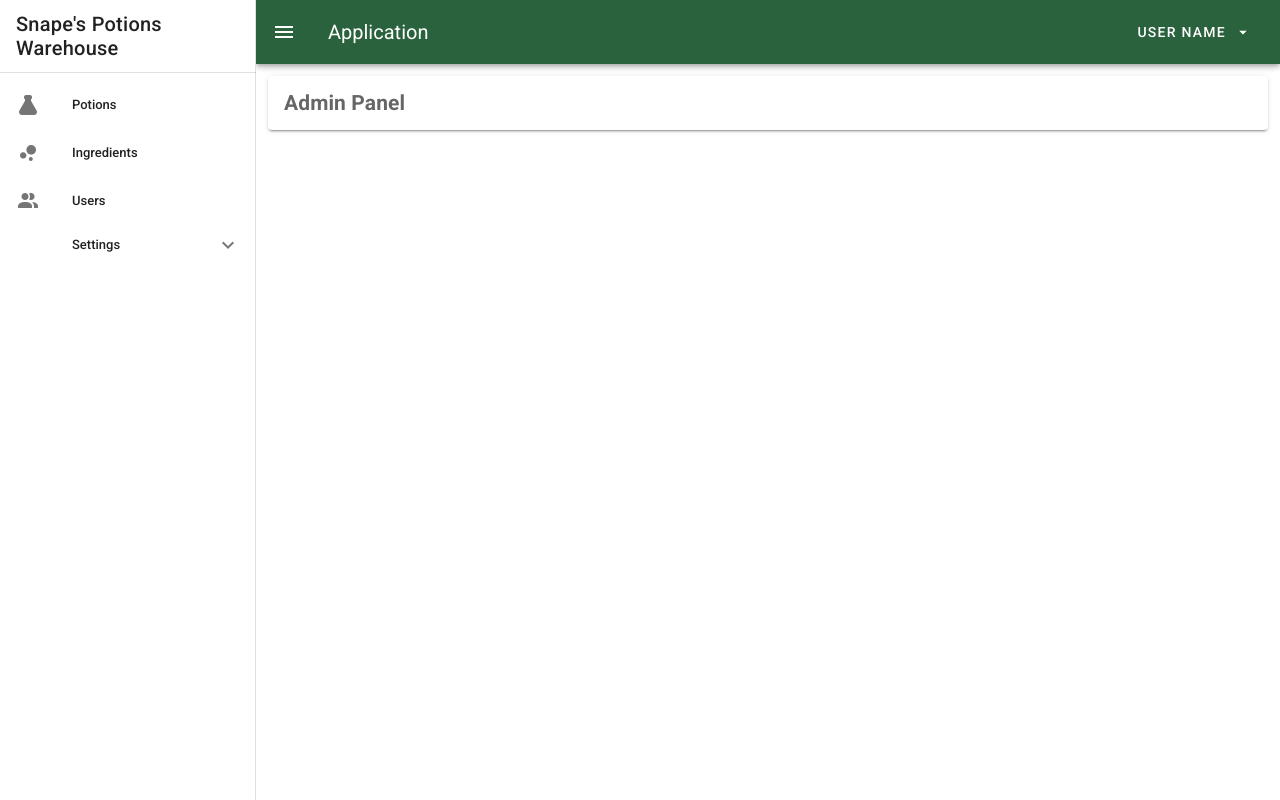
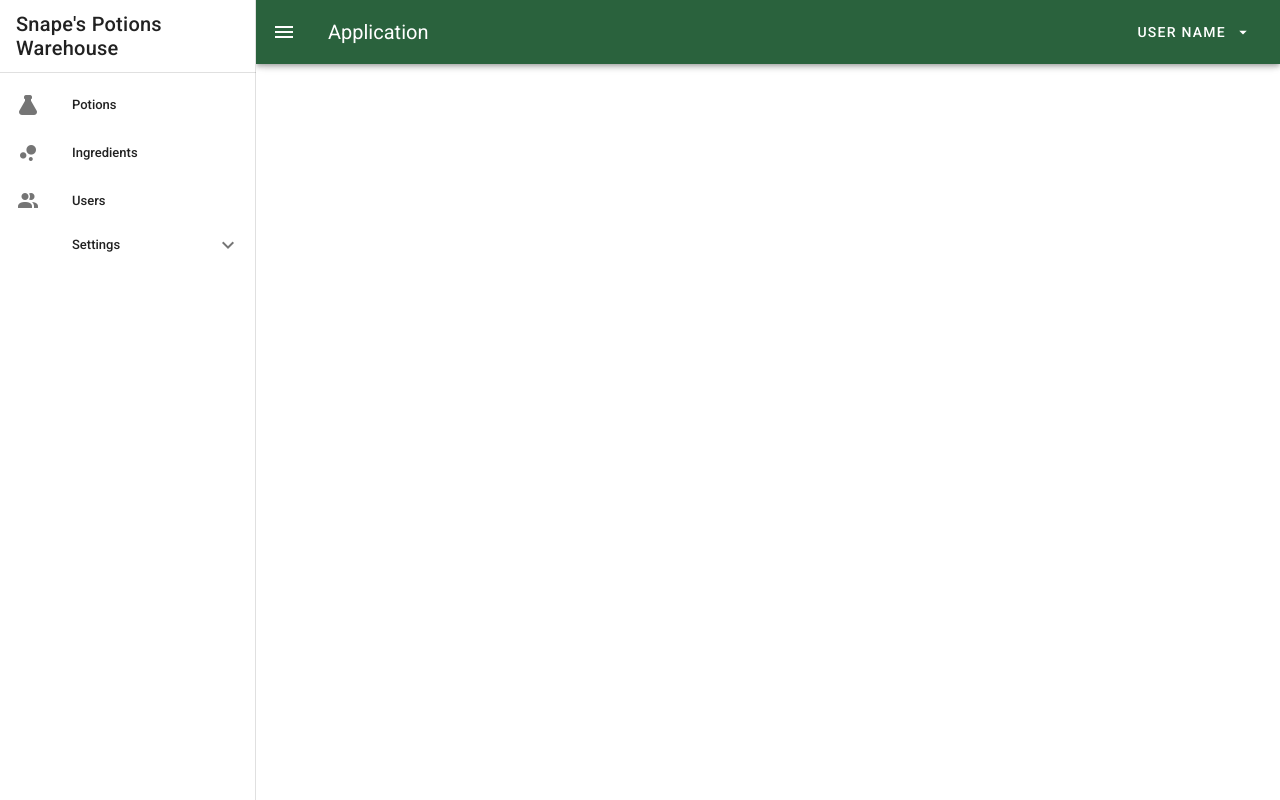
Before and after one commit to clzola/snapes-potions-warehouse-admin, a Vue app: page / in a window 1280 px wide. Built offline with nearby package versions, Linux system fonts and the light colour scheme; sample sign-in values are in the browser's storage.

Commit message:
Adds vue-router component to Admin

```diff
--- a/src/admin/Admin.vue
+++ b/src/admin/Admin.vue
@@ -26,17 +26,7 @@
       </v-menu>
     </v-app-bar>
     <v-content>
-      <v-container>
-        <v-row>
-          <v-col>
-            <v-card>
-              <v-card-text>
-                <h2>Admin Panel</h2>
-              </v-card-text>
-            </v-card>
-          </v-col>
-        </v-row>
-      </v-container>
+      <router-view></router-view>
     </v-content>
   </div>
 </template>
```
